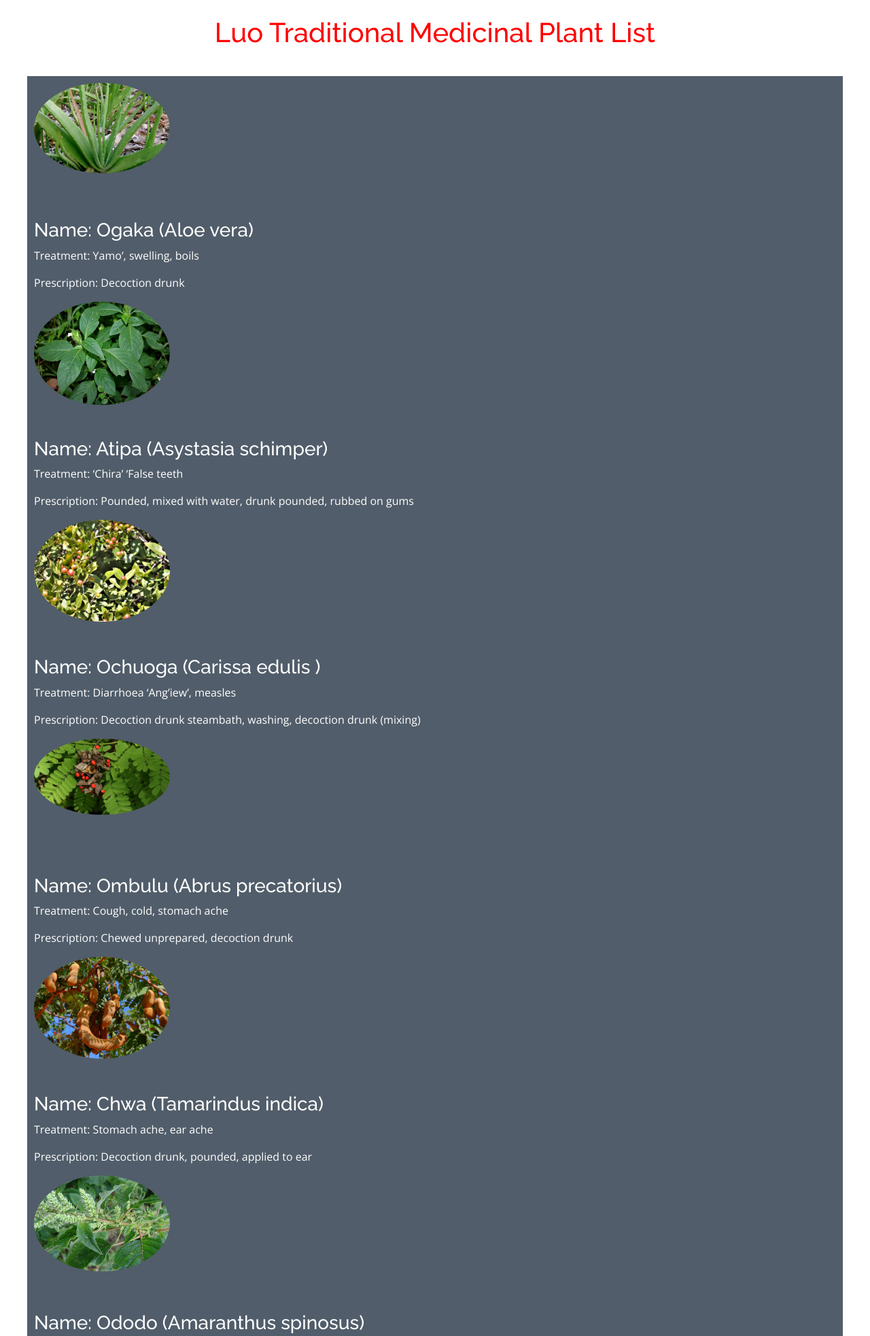
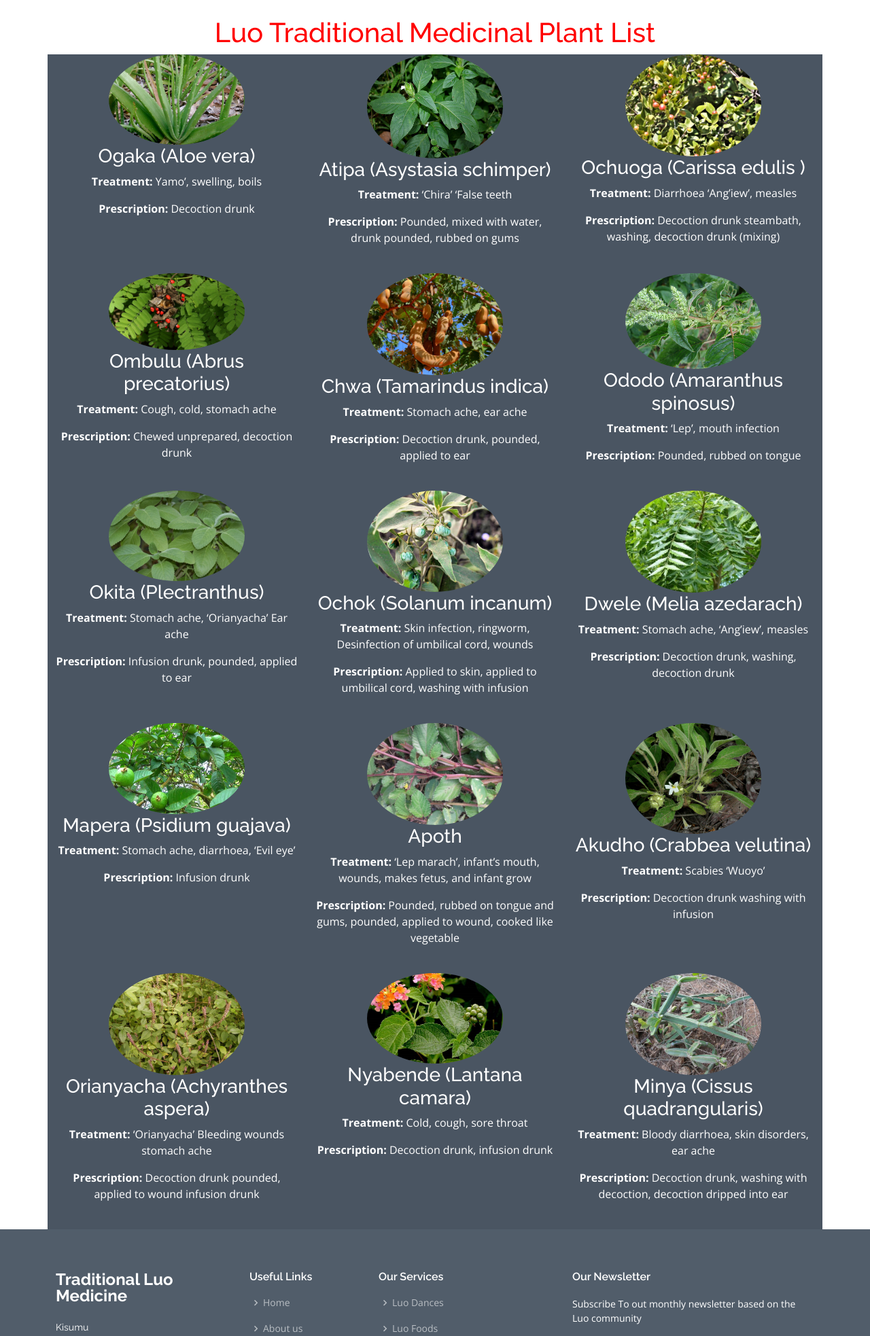
Before and after one commit to BOSTONE069/medical_web_app, a Django app: page /medicine/ in a window 1280 px wide. Shown: the part 96-2062 px from the top of the page at 68% size. Run offline with Django 4.2, Linux system fonts and the light colour scheme; data comes from the database, SQL or seed files in the repository; both versions use the stored data as it was after the commit; some libraries are stand-ins or nearby versions.

Commit message:
This is addition of other medicinal plants

```diff
--- a/luomedicine_app/templates/luomedicine/medicine.html
+++ b/luomedicine_app/templates/luomedicine/medicine.html
@@ -1,22 +1,34 @@
-{% extends "luomedicine/layout.html" %}
-{% block body %}
-{% load static %}
-<div style="margin-top: 120px; color: red; font-size: 44px; font-weight: bold; text-align: center;">
- <h1>Luo Traditional Medicinal Plant List</h1>
+{% extends "luomedicine/layout.html" %} {% block body %} {% load static %}
+<div
+  style="
+    margin-top: 120px;
+    color: red;
+    font-size: 44px;
+    font-weight: bold;
+    text-align: center;
+  "
+>
+  <h1>Luo Traditional Medicinal Plant List</h1>
 </div>
 
-<div style="margin: 40px; display: flex; flex-wrap: wrap; background-color: #515d6a;">
-    <ul style="list-style-type: none; padding: 0;">
-        {% for medicinal_plant in medicinal_plants %}
-        <li style="flex: 0 0 200px; margin: 10px;">
-            <div style="width: 200px; height: 200px; overflow: hidden;">
-                <img src="{{ medicinal_plant.image.url }}" alt="{{ medicinal_plant.title }}" style="max-width: 200px; height: auto; border-radius: 100%;">
-            </div>
-            <h3 style="color: #fff;">Name: {{ medicinal_plant.title }}</h3>
-            <p style="color: #fff;">Treatment: {{ medicinal_plant.treatment }}</p>
-            <p style="color: #fff;">Prescription: {{ medicinal_plant.prescription }}</p>
-        </li>
-        {% endfor %}
-    </ul>
+<div class="container mt-10">
+  <div class="row" style="background-color: #4a5562">
+    {% for medicinal_plant in medicinal_plants %}
+    <div class="col-md-4 mb-4">
+      <div class="d-flex justify-content-center">
+        <img
+          src="{{ medicinal_plant.image.url }}"
+          alt="{{ medicinal_plant.title }}"
+          class="img-fluid rounded-circle"
+          style="max-width: 200px; height: auto"
+        />
+      </div>
+      <h3 class="text-white text-center">{{ medicinal_plant.title }}</h3>
+      <p class="text-white text-center"><b>Treatment:</b> {{ medicinal_plant.treatment }}</p>
+      <p class="text-white text-center"><b>Prescription:</b> {{ medicinal_plant.prescription }}</p>
+    </div>
+    {% endfor %}
+  </div>
 </div>
+
 {% endblock %}
```
Also changed, not shown: db.sqlite3, luomedicine_app/static/medicinal_plant_images/akudho1.jpg (added), luomedicine_app/static/medicinal_plant_images/apoth.jpg (added), luomedicine_app/static/medicinal_plant_images/atipa2.jpg (added), luomedicine_app/static/medicinal_plant_images/dwele.jpg (added), luomedicine_app/static/medicinal_plant_images/mapera.jpg (added), luomedicine_app/static/medicinal_plant_images/menya.jpeg (added), luomedicine_app/static/medicinal_plant_images/nyabende.jpg (added), luomedicine_app/static/medicinal_plant_images/orianyacha.jpg (added).
